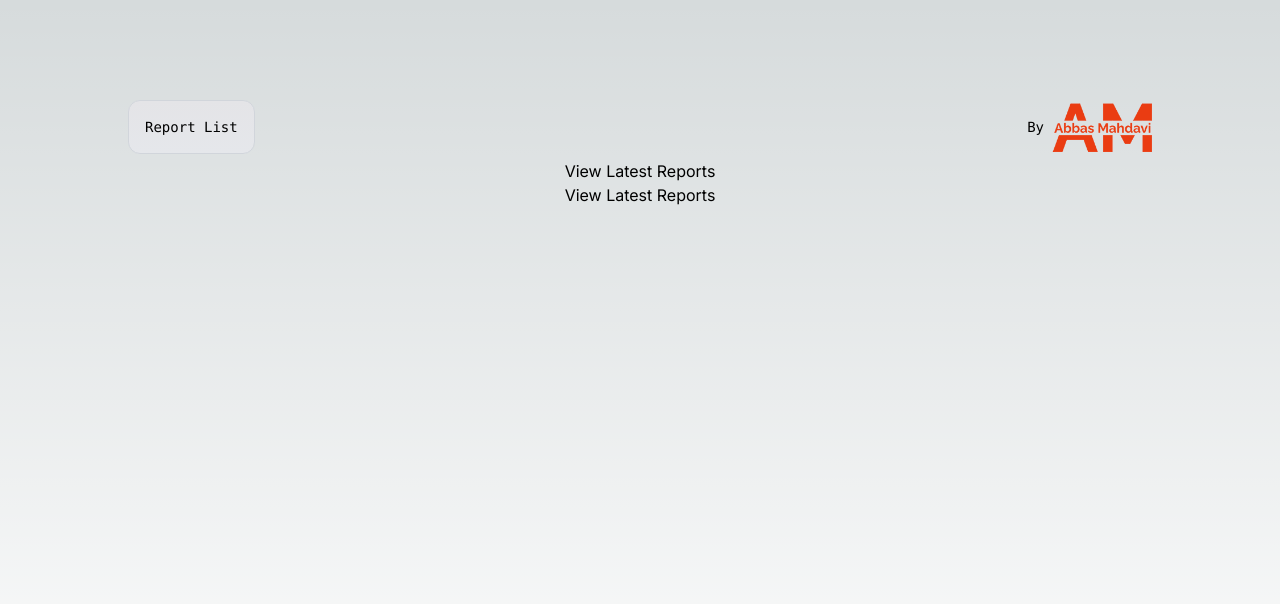
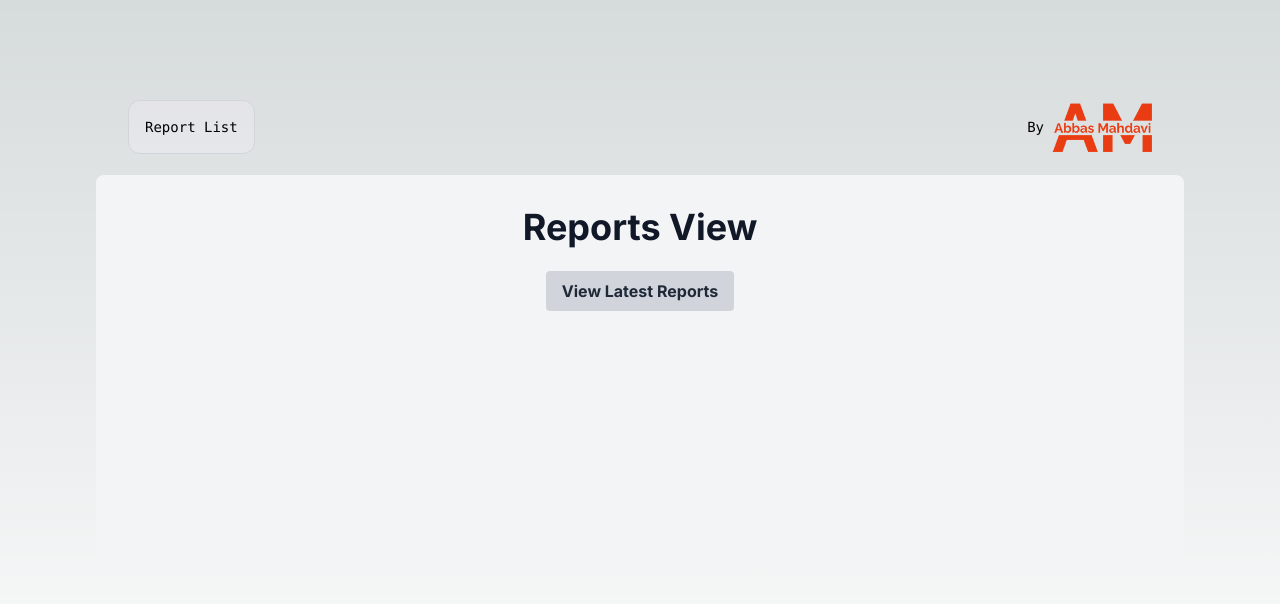
Before and after one commit to AbbasMahdavi021/Report-List, a Next.js app: page / in a window 1280 px wide. Shown: the top 604 px of the page. Built offline with nearby package versions, Linux system fonts and the light colour scheme.

Commit message:
Add report View component and Button

```diff
--- a/src/app/layout.js
+++ b/src/app/layout.jsx
@@ -4,8 +4,8 @@ import "./globals.css";
 const inter = Inter({ subsets: ["latin"] });
 
 export const metadata = {
-  title: "Create Next App",
-  description: "Generated by create next app",
+  title: "Report List",
+  description: "NextJS UI/UX project featuring a report list",
 };
 
 export default function RootLayout({ children }) {
--- a/src/app/page.js
+++ b/src/app/page.jsx
@@ -1,5 +1,5 @@
 import Image from "next/image";
-
+import ReportView from "@/components/ReportView";
 export default function Home() {
   return (
     <main className="flex min-h-screen flex-col items-center p-24">
@@ -27,12 +27,7 @@ export default function Home() {
         </div>
       </div>
 
-      <div>
-        <button>View Latest Reports</button>
-      </div>
-      <div>
-        <button>View Latest Reports</button>
-      </div>
+      <ReportView />
     </main>
   );
 }
--- /dev/null
+++ b/src/components/ReportView.jsx
@@ -0,0 +1,21 @@
+"use client";
+import { useState } from "react";
+
+const ReportView = () => {
+  return (
+    <div class="flex items-center flex-col mt-4 p-8 g-500 bg-gray-100 rounded-lg w-full min-h-96">
+      <p class="text-4xl font-bold text-gray-900 dark:text-white pb-6">
+        Reports View
+      </p>
+
+      <button
+        onClick={() => setIsOpen(true)}
+        class="bg-gray-300 hover:bg-gray-400 text-gray-800 font-bold py-2 px-4 rounded inline-flex items-center max-w-48"
+      >
+        {" "}
+        View Latest Reports
+      </button>
+    </div>
+  );
+};
+export default ReportView;
```
